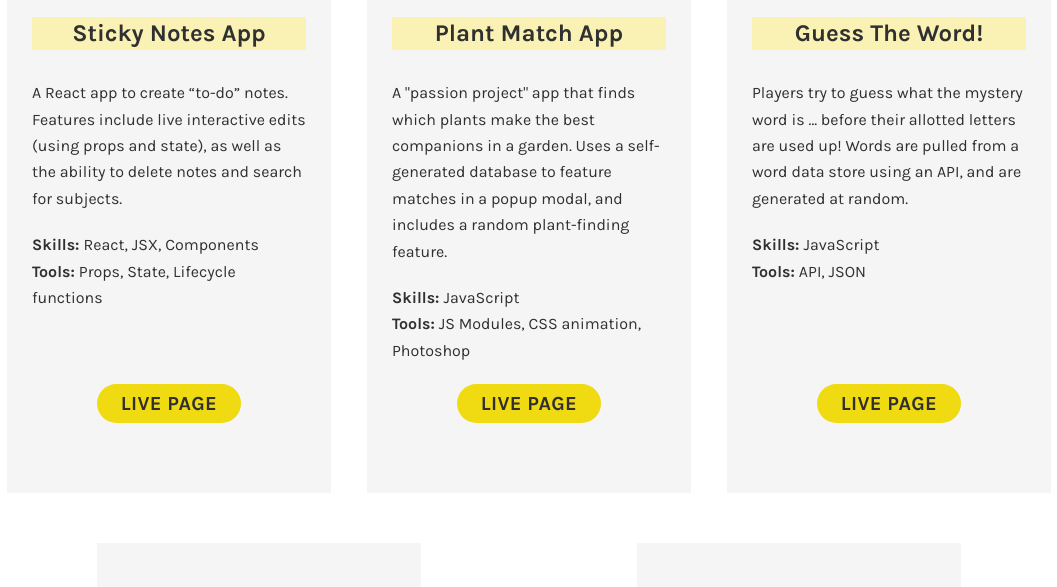
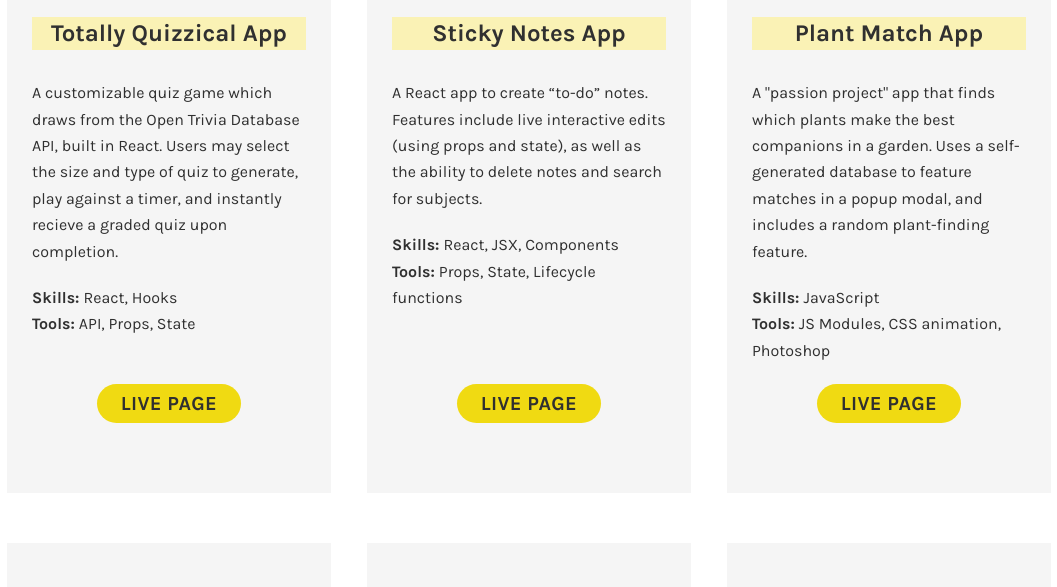
Before and after one commit to Julie805/portfolio, a website built with Parcel: page index.html in a window 1280 px wide. Shown: the part 1140-1727 px from the top of the page, without its empty margins (111-1168 px from the left). Built offline with nearby package versions, Linux system fonts and the light colour scheme.

Commit message:
Added totally quizzical project

```diff
--- a/index.html
+++ b/index.html
@@ -53,6 +53,20 @@
     <section class="content-wrapper" id="projects">
       <h2 class="category-header" id="project-header">Projects</h2>
       <div class="flex">
+        <article class="project">
+          <div>
+            <a href="https://totally-quizzical.netlify.app/" target="_blank"><img class="border" src="img/totally-quizzical.png" alt="Totally quizzical app example page"></a>
+            <h3 class="project__title">Totally Quizzical App</h3>
+            <p>A customizable quiz game which draws from the Open Trivia Database API, built in React. Users may select the size and type of quiz to generate, play against a timer, and instantly recieve a graded quiz upon completion.</p>
+            <p class="no-margin"><span>Skills: </span>React, Hooks</p>
+            <p><span>Tools: </span>API, Props, State</p>
+          </div>
+          <div>
+            <div class="vertical-center">
+              <a class="btn" href="https://totally-quizzical.netlify.app/" target="_blank">Live Page</a>
+            </div>
+          </div>
+        </article>
         <article class="project">
           <div>
             <a href="https://julie805.github.io/sticky-notes/" target="_blank"><img class="border" src="img/sticky-notes.png" alt="Sticky notes app example page"></a>
```
Also changed, not shown: img/quizzical.png (added), img/totally-quizzical.png (added).
